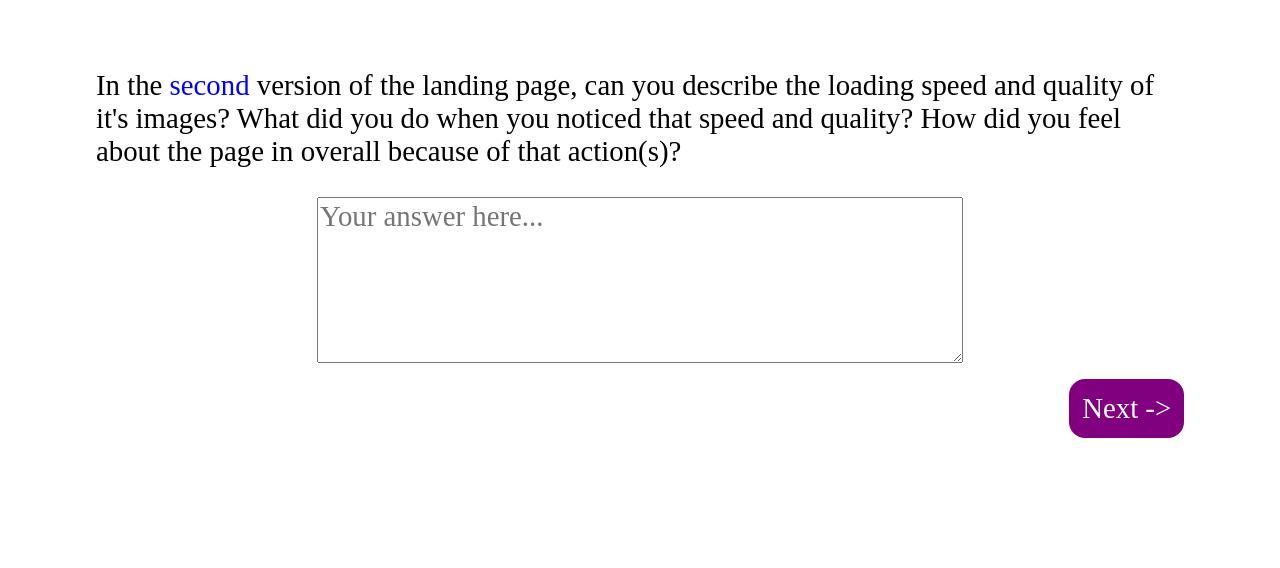
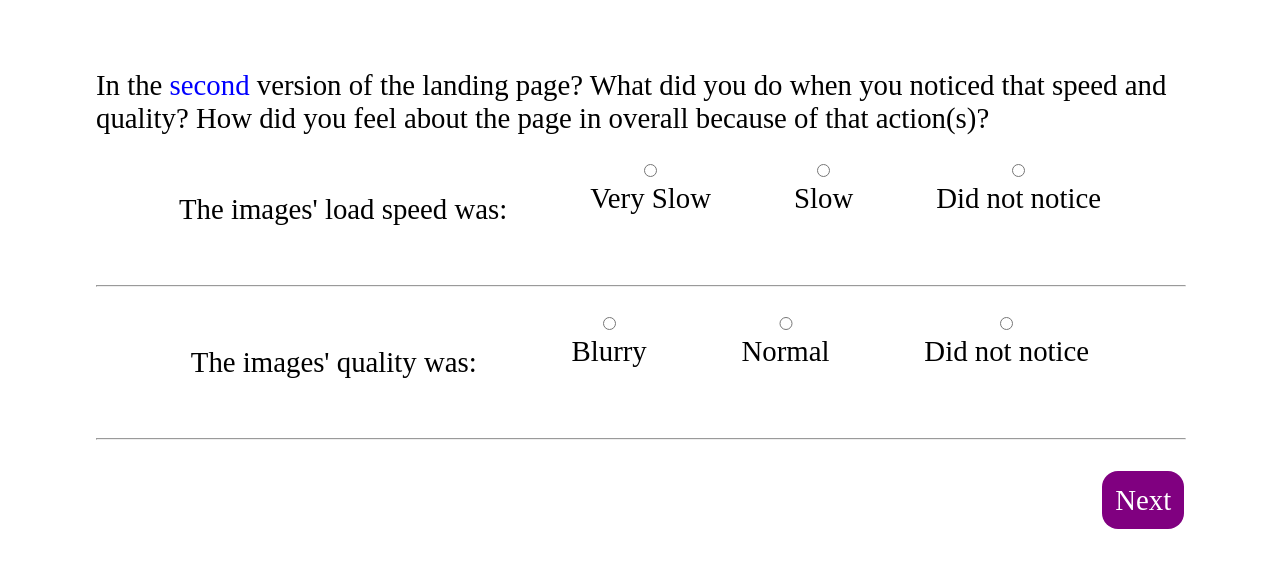
Before and after one commit to sokennguyen/thesis, a plain HTML site: page static/survey/3.html in a window 1280 px wide. Drawn offline with Linux system fonts and the light colour scheme.

Commit message:
moving to multiple choice

```diff
--- a/static/css/flow.css
+++ b/static/css/flow.css
@@ -121,8 +121,10 @@ main {
     user-select: none;
 }
 .selection {
+    width: fit-content;
     display: flex;
     flex-direction: column;
+    gap: 5px;
 }
 .selection label:hover{
     cursor: pointer;
@@ -239,6 +241,8 @@ main {
     }
     input[type='radio']{
         transform: scale(2);
+        align-self: center;
+        width: fit-content;
     }
     .explain-container textarea{
         width: 60rem;
--- a/static/survey/3.html
+++ b/static/survey/3.html
@@ -15,11 +15,46 @@
     <main class="main" >
         <div class="explain-container">
             <div class="content">
-                <p>In the <span class="highlight">second</span> version of the landing page, can you describe the loading speed and quality of it's images? What did you do when you noticed that speed and quality? How did you feel about the page in overall because of that action(s)?</p>
+                <p>In the <span class="highlight">second</span> version of the landing page? What did you do when you noticed that speed and quality? How did you feel about the page in overall because of that action(s)?</p>
                 <div class="form-container">
                     <form method="post" class="answer">
-                        <textarea name="answer" placeholder="Your answer here..."></textarea>
-                        <a onclick="this.parentNode.submit()">Next -></a>
+                        <div class="selection-container">
+                            <div class="content">
+                                <p>The images' load speed was: </p>
+                            </div>
+                            <div class="selection">
+                                <input name="quest1" value="1" type="radio" id="q1-first" />
+                                <label for="q1-first">Very Slow</label>
+                            </div>
+                            <div class="selection">
+                                <input name="quest1" value="2" type="radio" id="q1-second" / >
+                                <label for="q1-second">Slow</label>
+                            </div>
+                            <div class="selection">
+                                <input name="quest1" value="3" type="radio" id="q1-third" />
+                                <label for="q1-third">Did not notice</label>
+                            </div>
+                        </div>
+                        <hr style="width: 100%;"/>
+                        <div class="selection-container">
+                            <div class="content">
+                                <p>The images' quality was: </p>
+                            </div>
+                            <div class="selection">
+                                <input name="quest1" value="1" type="radio" id="q1-first" />
+                                <label for="q1-first">Blurry</label>
+                            </div>
+                            <div class="selection">
+                                <input name="quest1" value="3" type="radio" id="q1-third" />
+                                <label for="q1-third">Normal</label>
+                            </div>
+                            <div class="selection">
+                                <input name="quest1" value="3" type="radio" id="q1-third" />
+                                <label for="q1-third">Did not notice</label>
+                            </div>
+                        </div>
+                        <hr style="width: 100%;"/>
+                        <a onclick="this.parentNode.submit()">Next</a>
                     </form>
                 </div>
             </div>
```
Also changed, not shown: static/flow/explain.html (+5 -4 lines), static/flow/start.html (+1 -1 lines), static/survey/2.html (+38 -3 lines), static/survey/likert1.html (+1 -1 lines), 2 other files.
